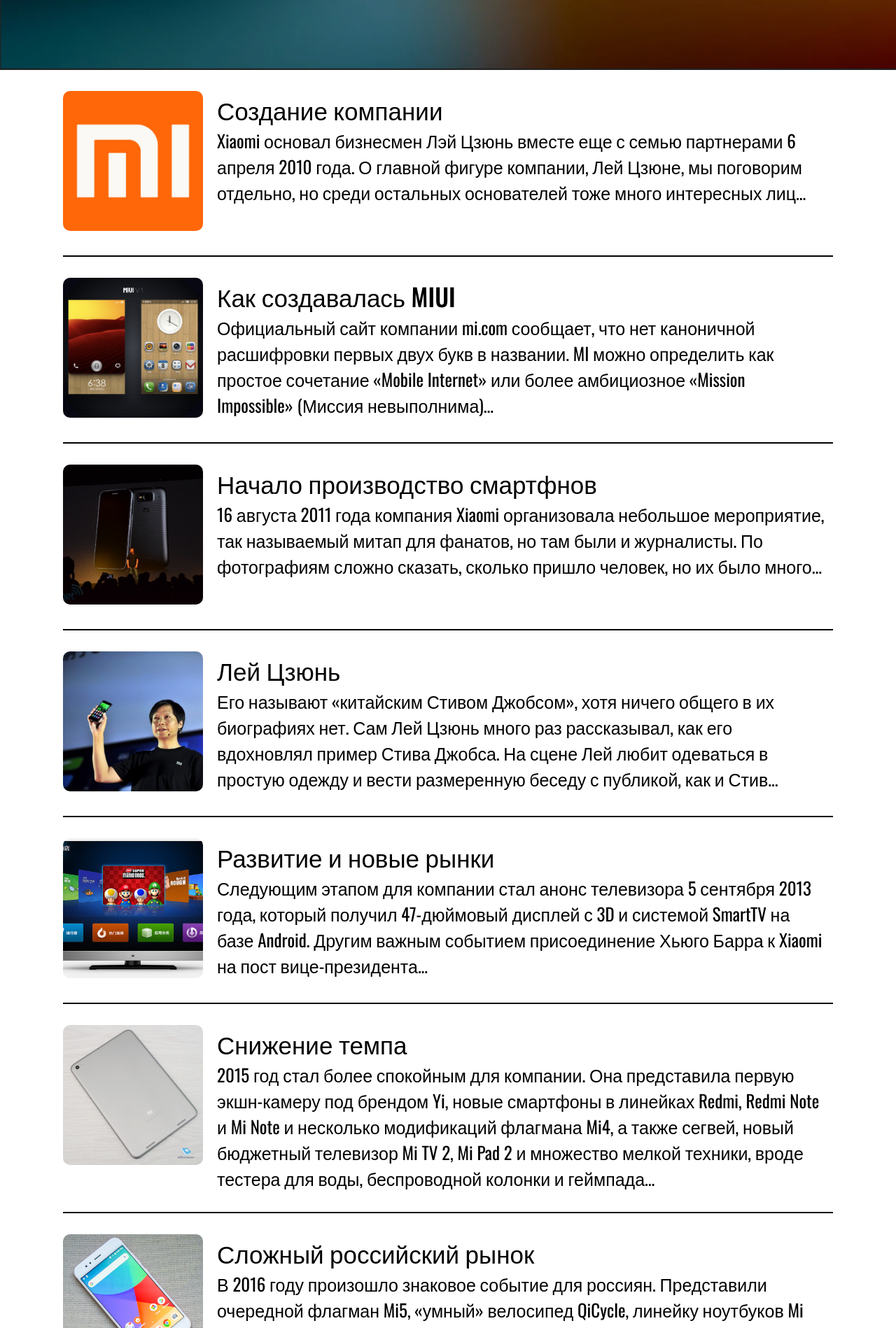
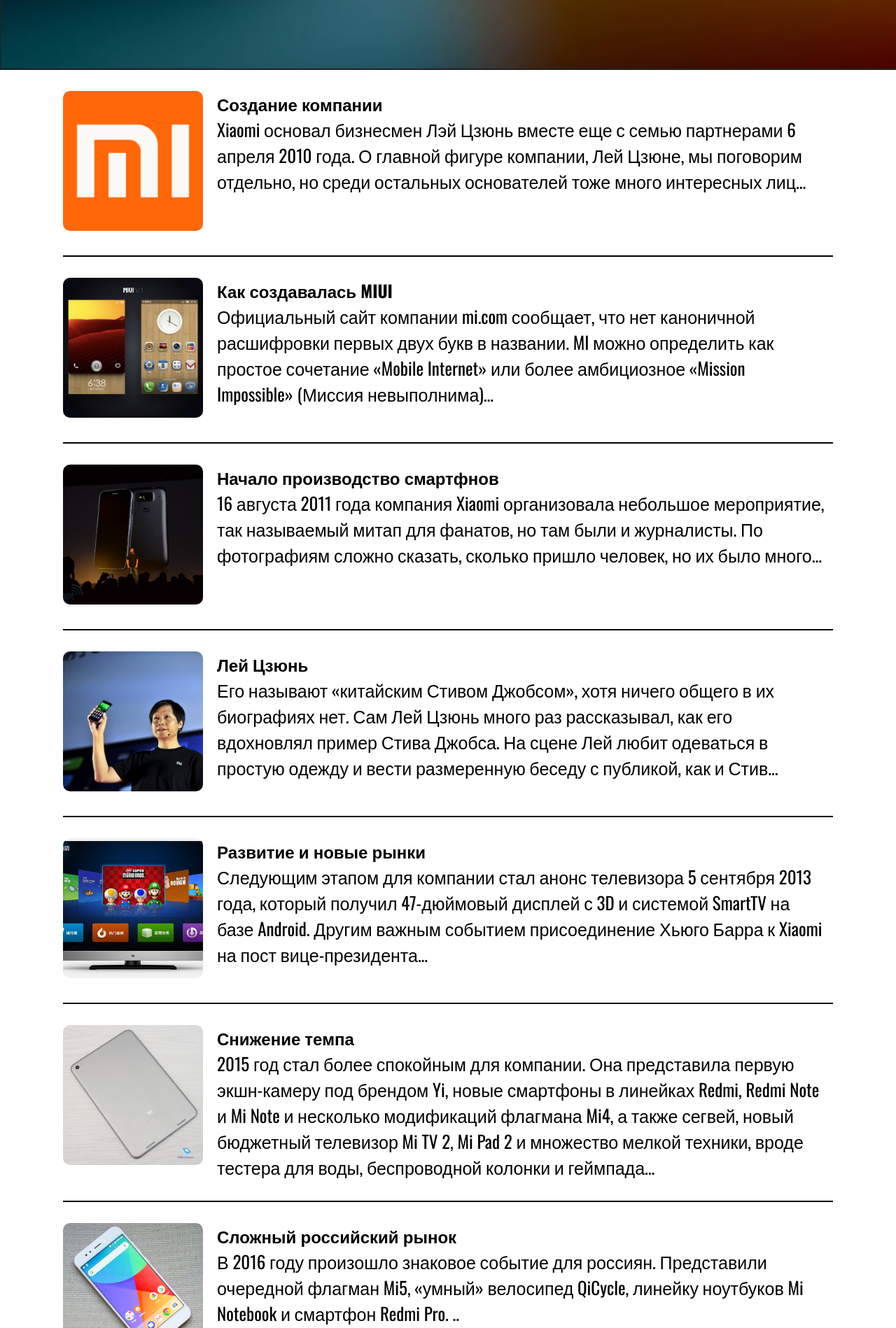
Before and after one commit to CamDymau/Example, a plain HTML site: page index.html in a window 1280 px wide. Shown: the part 700-2598 px from the top of the page at 70% size. Drawn offline with nearby package versions, Linux system fonts and the light colour scheme.

Commit message:
Add files via upload

```diff
--- a/index.html
+++ b/index.html
@@ -2,12 +2,20 @@
 <html lang="en">
 <head>
     <meta charset="UTF-8">
-    <title>Xiaomi</title>
+    <title>Xiaomi information</title>
     <link rel="stylesheet" href="style.css">
     <link rel="icon" href="Content/Image/favicon.ico" type="images/x-icon">
     <meta name="viewport" content="width=device-width, initial-scale=1">
+    <meta name="description" content="На нашем сайте вы можете ознокомится, с историей
+компании Xiaomi, а именно с Созданием компании, Как создавалась MIUI, Начало производство смартфнов,
+Лей Цзюнь, Развитие и новые рынки,Снижение темпа, Сложный российский рынок и что Компанией сейчас">
+    <meta name="robots" content="index, nofollow" >
+    <link rel="canonical" href="https://camdymau.github.io/Example" />
 </head>
 <body>
+
+<!--    ШАПКА САЙТА     -->
+
 <header>
     <div class="container">
         <div class="infoHeader flex jcsb aic jcc" id="showThis">
@@ -34,18 +42,20 @@
             </div>
         </div>
         <div class="textInfo flex aic">
-            <div>Ключевой ценностью компании стало то, что хорошие и высокотехнологичные устройства не должны стоить
+            <H1>Ключевой ценностью компании стало то, что хорошие и высокотехнологичные устройства не должны стоить
                 целое состояние. И Xiaomi на деле воплощает эту ценность в соотношении высочайшего уровня качества
                 продуктов с действительно невысокой ценой, что практически сразу вывело молодую компанию по уровню
                 продаж и популярности в один ряд с самыми известными мировыми производителями мобильных устройств.
 
-            </div>
+            </H1>
         </div>
     </div>
 </header>
 
 <main>
-    <div class="container">
+    <section class="container">
+
+        <!--    ОСНОВНАЯ ИНФОРМАЦИЯ     -->
 
         <div class="xiaomiInformation flex jcc aic">
             <div class="cardInfo flex">
@@ -57,7 +67,7 @@
                 <div class="textInfoCard">
                     <div class="textHeader">
                         <a href="templates/1.html">
-                            <span>Создание компании</span>
+                            <H2>Создание компании</H2>
                         </a>
                     </div>
                     <div class="textDesc">
@@ -69,7 +79,6 @@
             </div>
         </div>
 
-
         <div class="xiaomiInformation flex jcc aic">
             <div class="cardInfo flex">
                 <div class="imgInfo">
@@ -79,7 +88,7 @@
                 </div>
                 <div class="textInfoCard">
                     <div class="textHeader">
-                        <a href="templates/2.html"><span>Как создавалась MIUI</span>
+                        <a href="templates/2.html"><H2>Как создавалась MIUI</H2>
                         </a>
                     </div>
                     <div class="textDesc">
@@ -100,7 +109,7 @@
                 </div>
                 <div class="textInfoCard">
                     <div class="textHeader">
-                        <a href="templates/3.html"><span>Начало производство смартфнов</span></a></div>
+                        <a href="templates/3.html"><H2>Начало производство смартфнов</H2></a></div>
                     <div class="textDesc">
                         <a href="templates/3.html">
                             <span>16 августа 2011 года компания Xiaomi организовала небольшое мероприятие, так называемый митап для фанатов, но там были и журналисты. По фотографиям сложно сказать, сколько пришло человек, но их было много...</span>
@@ -119,7 +128,7 @@
                 </div>
                 <div class="textInfoCard">
                     <div class="textHeader">
-                        <a href="templates/4.html"><span>Лей Цзюнь</span>
+                        <a href="templates/4.html"><H2>Лей Цзюнь</H2>
                         </a></div>
                     <div class="textDesc">
                         <a href="templates/3.html"><span>Его называют «китайским Стивом Джобсом», хотя ничего общего в их биографиях нет. Сам Лей Цзюнь много раз рассказывал, как его вдохновлял пример Стива Джобса. На сцене Лей любит одеваться в простую одежду и вести размеренную беседу с публикой, как и Стив...</span>
@@ -138,7 +147,7 @@
                 </div>
                 <div class="textInfoCard">
                     <div class="textHeader">
-                        <a href="templates/5.html"><span>Развитие и новые рынки</span>
+                        <a href="templates/5.html"><H2>Развитие и новые рынки</H2>
                         </a></div>
                     <div class="textDesc">
                         <a href="templates/5.html"><span>Следующим этапом для компании стал анонс телевизора 5 сентября 2013 года, который получил 47-дюймовый дисплей с 3D и системой SmartTV на базе Android. Другим важным событием присоединение Хьюго Барра к Xiaomi на пост вице-президента...</span>
@@ -157,7 +166,7 @@
                 </div>
                 <div class="textInfoCard">
                     <div class="textHeader">
-                        <a href="templates/6.html"><span>Снижение темпа</span>
+                        <a href="templates/6.html"><H2>Снижение темпа</H2>
                         </a></div>
                     <div class="textDesc">
                         <a href="templates/6.html">
@@ -177,7 +186,7 @@
                 </div>
                 <div class="textInfoCard">
                     <div class="textHeader">
-                        <a href="templates/7.html"><span>Сложный российский рынок</span>
+                        <a href="templates/7.html"><H2>Сложный российский рынок</H2>
                         </a></div>
                     <div class="textDesc">
                         <a href="templates/7.html"> <span>В 2016 году произошло знаковое событие для россиян. Представили очередной флагман Mi5, «умный» велосипед QiCycle, линейку ноутбуков Mi Notebook и смартфон Redmi Pro.
@@ -196,7 +205,7 @@
                 </div>
                 <div class="textInfoCard">
                     <div class="textHeader">
-                        <a href="templates/8.html"><span>Компания сейчас</span>
+                        <a href="templates/8.html"><H2>Компания сейчас</H2>
                         </a></div>
                     <div class="textDesc">
                         <a href="templates/8.html"><span>Линейку устройств и аксессуаров Xiaomi невозможно посчитать по пальцам. Может показаться, что компания выпустила всевозможные гаджеты: наушники, весы, увлажнители воздуха, чайники, сумки, рюкзаки и чемоданы, камеры наблюдения, огромную линейку...</span>
@@ -205,8 +214,11 @@
                 </div>
             </div>
         </div>
-    </div>
+    </section>
 </main>
+
+<!--    ФУТЕР САЙТА     -->
+
 <footer>
     <div class="container flex jcsb aic">
         <div class="leftFooter">
```
Also changed, not shown: robots.txt (added).
